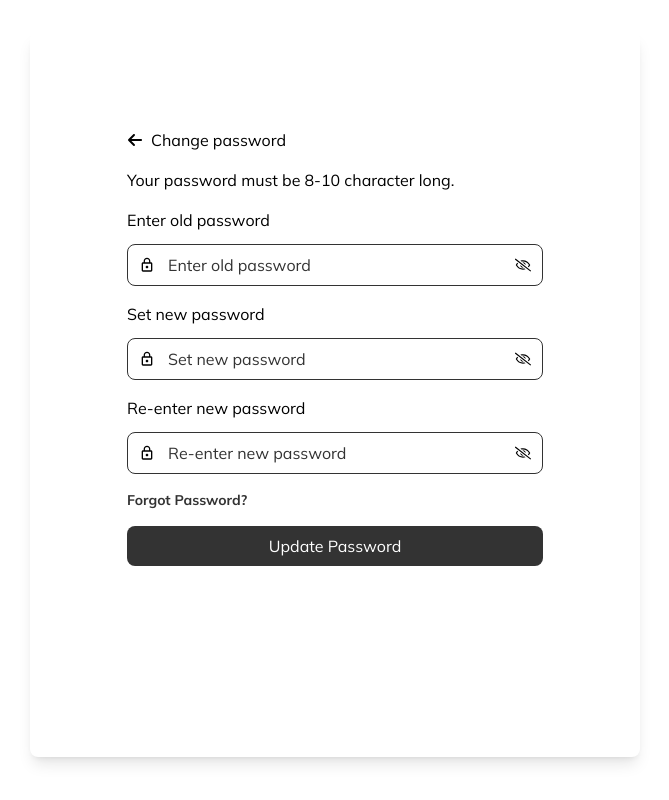
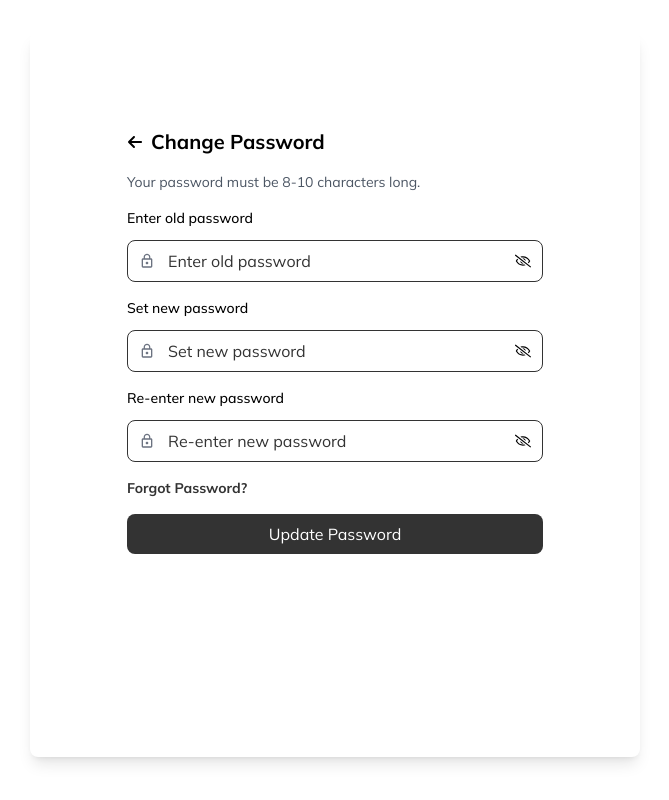
Before and after one commit to sharif57/Baby-Watcher-dashboard, a React (Vite) app: page /change-password in a window 1280 px wide. Shown: the whole page, without its empty margins (305-974 px from the left). Built offline with nearby package versions, Linux system fonts and the light colour scheme.

Commit message:
this 95% done

```diff
--- a/src/Components/User/PasswordChangeModalForm.jsx
+++ b/src/Components/User/PasswordChangeModalForm.jsx
@@ -1,5 +1,4 @@
 import { Button, Form, Input, Modal } from "antd";
-import React from "react";
 import { LiaArrowLeftSolid } from "react-icons/lia";
 import { MdLockOutline } from "react-icons/md";
 import { useNavigate } from "react-router-dom";
--- a/src/layouts/Main/Sidebar.jsx
+++ b/src/layouts/Main/Sidebar.jsx
@@ -21,8 +21,8 @@ const Sidebar = () => {
     }).then((res) => {
       if (res.isConfirmed) {
         // dispatch(logout());
-        // localStorage.removeItem("token");
-        // localStorage.removeItem("user-update");
+        localStorage.removeItem("accessToken");
+        localStorage.removeItem("user");
         navigate("/auth");
       }
     });
--- a/src/pages/Main/Setting/Change-password/ChangePassword.jsx
+++ b/src/pages/Main/Setting/Change-password/ChangePassword.jsx
@@ -1,57 +1,207 @@
-import { FaArrowLeft, FaEye, FaLock } from "react-icons/fa6";
+// import { FaArrowLeft } from "react-icons/fa6";
+// import { MdLockOutline } from "react-icons/md";
+// import { FaRegEyeSlash } from "react-icons/fa";
+// import { useNavigate } from "react-router-dom";
+// import { useChangePasswordMutation } from "../../../../redux/features/authSlice";
+
+// const ChangePassword = () => {
+//     const navigate = useNavigate();
+
+//     const [changePassword]= useChangePasswordMutation()
+//     return (
+//         <div className="flex items-center justify-center ">
+//             <div className="bg-white rounded-lg shadow-lg mt-8 w-[610px] h-[725px] mx-auto py-10 px-8">
+//                 <div className="flex flex-col  w-full max-w-md mx-auto mt-10 p-4 rounded-lg space-y-4">
+//                     <div className="flex items-center gap-2">
+//                         <FaArrowLeft />
+//                         <h1>Change password</h1>
+//                     </div>
+//                     <h1>Your password must be 8-10 character long.</h1>
+//                     {/* Input Fields */}
+//                     <div className="flex flex-col w-full space-y-4">
+//                         {[
+//                             { label: 'Enter old password', placeholder: 'Enter old password' },
+//                             { label: 'Set new password', placeholder: 'Set new password' },
+//                             { label: 'Re-enter new password', placeholder: 'Re-enter new password' },
+//                         ].map(({ label, placeholder }, index) => (
+//                             <div>
+//                                 <h1 className="mb-3">{label}</h1>
+//                                 <div key={index} className="relative flex items-center">
+//                                     {/* Lock Icon */}
+//                                     <MdLockOutline className="absolute left-3 " />
+//                                     {/* Input Field */}
+//                                     <input
+//                                         type="password"
+//                                         placeholder={placeholder}
+//                                         className="w-full pl-10 pr-10 py-2 border border-black rounded-lg placeholder:text-black focus:outline-none focus:ring-2 focus:ring-gray-400"
+//                                     />
+//                                     {/* Eye Icon */}
+//                                     <FaRegEyeSlash className="absolute right-3  cursor-pointer" />
+//                                 </div>
+//                             </div>
+//                         ))}
+//                     </div>
+
+//                     {/* Forgot Password */}
+//                     <p className="mt-4 text-sm text-black font-bold cursor-pointer hover:underline" onClick={(e) => navigate(`forgot-password`)}>
+//                         Forgot Password?
+//                     </p>
+
+//                     {/* Update Password Button */}
+//                     <button className="mt-6 w-full bg-black text-white py-2 rounded-lg hover:bg-gray-800">
+//                         Update Password
+//                     </button>
+//                 </div>
+//             </div>
+//         </div>
+//     )
+// }
+
+// export default ChangePassword
+
+
+import { FaArrowLeft } from "react-icons/fa6";
 import { MdLockOutline } from "react-icons/md";
-import { FaRegEyeSlash } from "react-icons/fa";
+import { FaRegEyeSlash, FaRegEye } from "react-icons/fa";
 import { useNavigate } from "react-router-dom";
+import { useChangePasswordMutation } from "../../../../redux/features/authSlice";
+import { useState } from "react";
+import toast from "react-hot-toast";
+import { message } from "antd";
+// import { toast } from "react-toastify";
 
 const ChangePassword = () => {
     const navigate = useNavigate();
+    const [changePassword] = useChangePasswordMutation();
+
+    // State for input fields
+    const [formData, setFormData] = useState({
+        currentPassword: "",
+        newPassword: "",
+        confirmPassword: "",
+    });
+
+    // State for password visibility
+    const [showPassword, setShowPassword] = useState({
+        currentPassword: false,
+        newPassword: false,
+        confirmPassword: false,
+    });
+
+    // Handle input change
+    const handleInputChange = (e) => {
+        const { name, value } = e.target;
+        setFormData({
+            ...formData,
+            [name]: value,
+        });
+    };
+
+    // Toggle password visibility
+    const togglePasswordVisibility = (field) => {
+        setShowPassword({
+            ...showPassword,
+            [field]: !showPassword[field],
+        });
+    };
+
+    // Handle form submission
+    const handleSubmit = async (e) => {
+        e.preventDefault();
+
+        // Validate passwords
+        if (formData.newPassword !== formData.confirmPassword) {
+            toast.error("New passwords do not match.");
+            return;
+        }
+
+        if (formData.newPassword.length < 8 || formData.newPassword.length > 10) {
+            toast.error("Password must be 8-10 characters long.");
+            return;
+        }
+
+        try {
+            // Call the changePassword mutation
+            const response = await changePassword({
+                currentPassword: formData.currentPassword,
+                newPassword: formData.newPassword,
+                confirmPassword: formData.confirmPassword,
+            }).unwrap();
+            console.log(response)
+
+            // Handle success
+            toast.success(response.message || "Password updated successfully!");
+            navigate("/"); // Redirect to dashboard or another page
+        } catch (error) {
+            // Handle error
+            toast.error(error.data?.message || "Failed to update password.");
+        }
+    };
+
     return (
-        <div className="flex items-center justify-center ">
+        <div className="flex items-center justify-center">
             <div className="bg-white rounded-lg shadow-lg mt-8 w-[610px] h-[725px] mx-auto py-10 px-8">
-                <div className="flex flex-col  w-full max-w-md mx-auto mt-10 p-4 rounded-lg space-y-4">
-                    <div className="flex items-center gap-2">
+                <div className="flex flex-col w-full max-w-md mx-auto mt-10 p-4 rounded-lg space-y-4">
+                    {/* Back Button and Title */}
+                    <div className="flex items-center gap-2 cursor-pointer" onClick={() => navigate(-1)}>
                         <FaArrowLeft />
-                        <h1>Change password</h1>
+                        <h1 className="text-xl font-bold">Change Password</h1>
                     </div>
-                    <h1>Your password must be 8-10 character long.</h1>
+                    <p className="text-sm text-gray-600">Your password must be 8-10 characters long.</p>
+
                     {/* Input Fields */}
-                    <div className="flex flex-col w-full space-y-4">
+                    <form onSubmit={handleSubmit} className="flex flex-col w-full space-y-4">
                         {[
-                            { label: 'Enter old password', placeholder: 'Enter old password' },
-                            { label: 'Set new password', placeholder: 'Set new password' },
-                            { label: 'Re-enter new password', placeholder: 'Re-enter new password' },
-                        ].map(({ label, placeholder }, index) => (
-                            <div>
-                                <h1 className="mb-3">{label}</h1>
-                                <div key={index} className="relative flex items-center">
+                            { label: "Enter old password", placeholder: "Enter old password", name: "currentPassword" },
+                            { label: "Set new password", placeholder: "Set new password", name: "newPassword" },
+                            { label: "Re-enter new password", placeholder: "Re-enter new password", name: "confirmPassword" },
+                        ].map(({ label, placeholder, name }, index) => (
+                            <div key={index}>
+                                <h1 className="mb-3 text-sm font-medium">{label}</h1>
+                                <div className="relative flex items-center">
                                     {/* Lock Icon */}
-                                    <MdLockOutline className="absolute left-3 " />
+                                    <MdLockOutline className="absolute left-3 text-gray-500" />
                                     {/* Input Field */}
                                     <input
-                                        type="password"
+                                        type={showPassword[name] ? "text" : "password"}
+                                        name={name}
                                         placeholder={placeholder}
+                                        value={formData[name]}
+                                        onChange={handleInputChange}
                                         className="w-full pl-10 pr-10 py-2 border border-black rounded-lg placeholder:text-black focus:outline-none focus:ring-2 focus:ring-gray-400"
+                                        required
                                     />
                                     {/* Eye Icon */}
-                                    <FaRegEyeSlash className="absolute right-3  cursor-pointer" />
+                                    <div
+                                        className="absolute right-3 cursor-pointer"
+                                        onClick={() => togglePasswordVisibility(name)}
+                                    >
+                                        {showPassword[name] ? <FaRegEye /> : <FaRegEyeSlash />}
+                                    </div>
                                 </div>
                             </div>
                         ))}
-                    </div>
 
-                    {/* Forgot Password */}
-                    <p className="mt-4 text-sm text-black font-bold cursor-pointer hover:underline" onClick={(e) => navigate(`forgot-password`)}>
-                        Forgot Password?
-                    </p>
+                        {/* Forgot Password Link */}
+                        <p
+                            className="mt-4 text-sm text-black font-bold cursor-pointer hover:underline"
+                            onClick={() => navigate("/forgot-password")}
+                        >
+                            Forgot Password?
+                        </p>
 
-                    {/* Update Password Button */}
-                    <button className="mt-6 w-full bg-black text-white py-2 rounded-lg hover:bg-gray-800">
-                        Update Password
-                    </button>
+                        {/* Update Password Button */}
+                        <button
+                            type="submit"
+                            className="mt-6 w-full bg-black text-white py-2 rounded-lg hover:bg-gray-800 transition duration-300"
+                        >
+                            Update Password
+                        </button>
+                    </form>
                 </div>
             </div>
         </div>
-    )
-}
+    );
+};
 
-export default ChangePassword
+export default ChangePassword;
--- a/src/redux/features/authSlice.js
+++ b/src/redux/features/authSlice.js
@@ -36,7 +36,7 @@ export const authAPI = baseApi.injectEndpoints({
 
     changePassword: builder.mutation({
       query: (data) => ({
-        url: "/admin/change-password",
+        url: "/auth/change-password",
         method: "POST",
         body: data,
       }),
```
